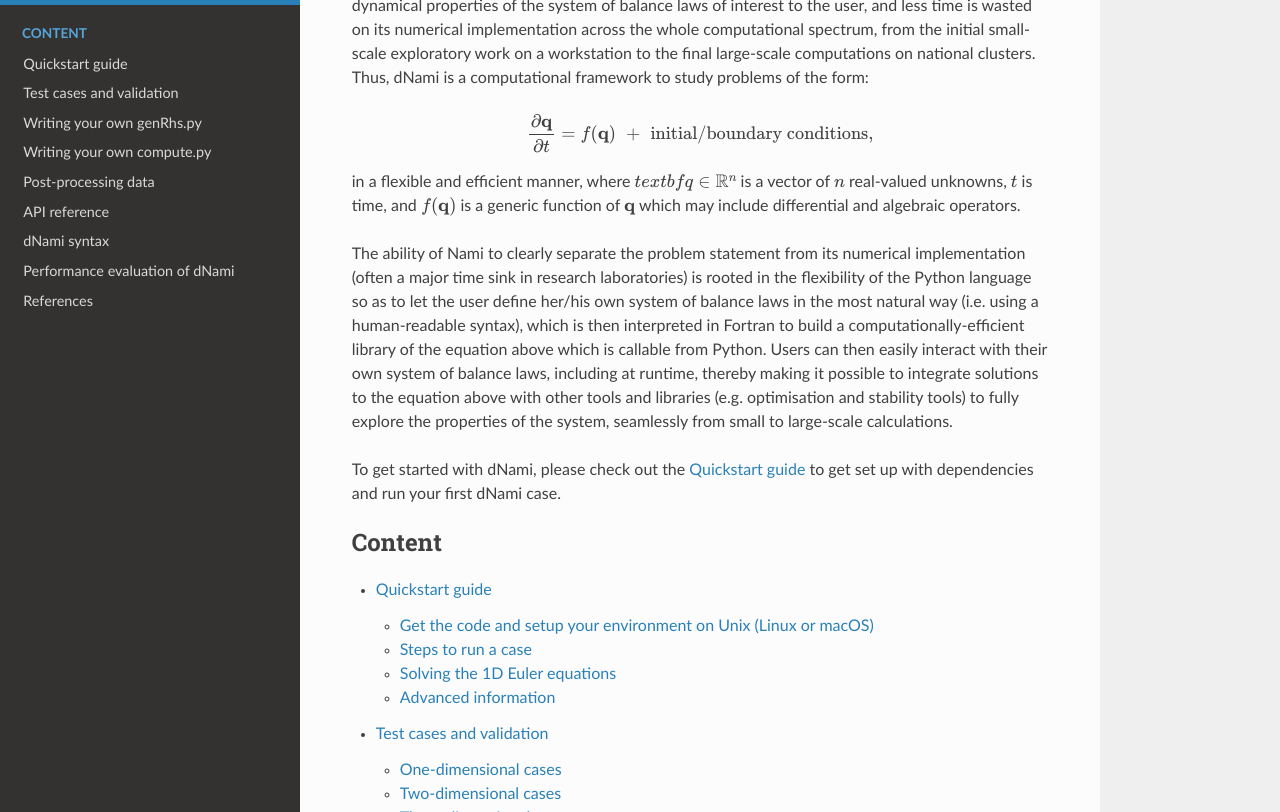
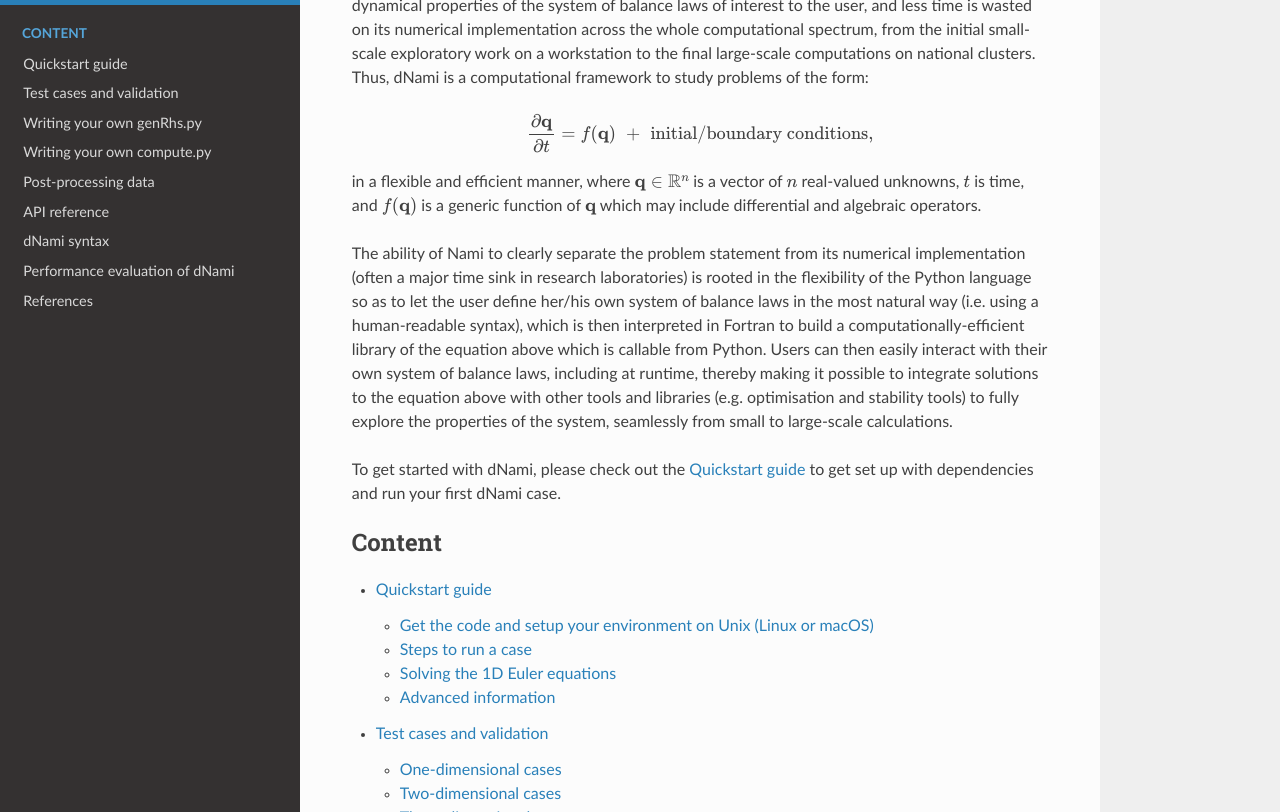
Before and after one commit to dNamiLab/dNami, a Sphinx documentation site: the page built from doc/index.rst, in a window 1280 px wide and 900 px high, scrolled down 836 px, cut to the strip 88-900 px from the top of the window. Built offline with Sphinx 7.4.7 and the Read the Docs theme 2.0.0, drawn with Linux system fonts in a browser that asks for light colours.

```diff
--- a/doc/index.rst
+++ b/doc/index.rst
@@ -28,7 +28,7 @@ The time evolution of a variety of physical and biological processes may be desc
    \frac{\partial\textbf{q}}{\partial t} = f(\textbf{q}) \,\, + \,\, \mbox{initial/boundary conditions},
    \end{equation}
 
-in a flexible and efficient manner, where :math:`textbf{q} \in \mathbb{R}^n` is a vector of :math:`n` real-valued unknowns, :math:`t` is time, and :math:`f(\textbf{q})` is a generic function of :math:`\textbf{q}` which may include differential and algebraic operators.
+in a flexible and efficient manner, where :math:`\textbf{q} \in \mathbb{R}^n` is a vector of :math:`n` real-valued unknowns, :math:`t` is time, and :math:`f(\textbf{q})` is a generic function of :math:`\textbf{q}` which may include differential and algebraic operators.
 
 The ability of Nami to clearly separate the problem statement from its numerical implementation (often a major time sink in research laboratories) is rooted in the flexibility of the Python language so as to let the user define her/his own system of balance laws in the most natural way (i.e. using a human-readable syntax), which is then interpreted in Fortran to build a computationally-efficient library of the  equation above which is callable from Python. Users can then easily interact with their own system of balance laws, including at runtime, thereby making it possible to integrate solutions to the equation above with other tools and libraries (e.g. optimisation and stability tools) to fully explore the properties of the system, seamlessly from small to large-scale calculations.
 
```
